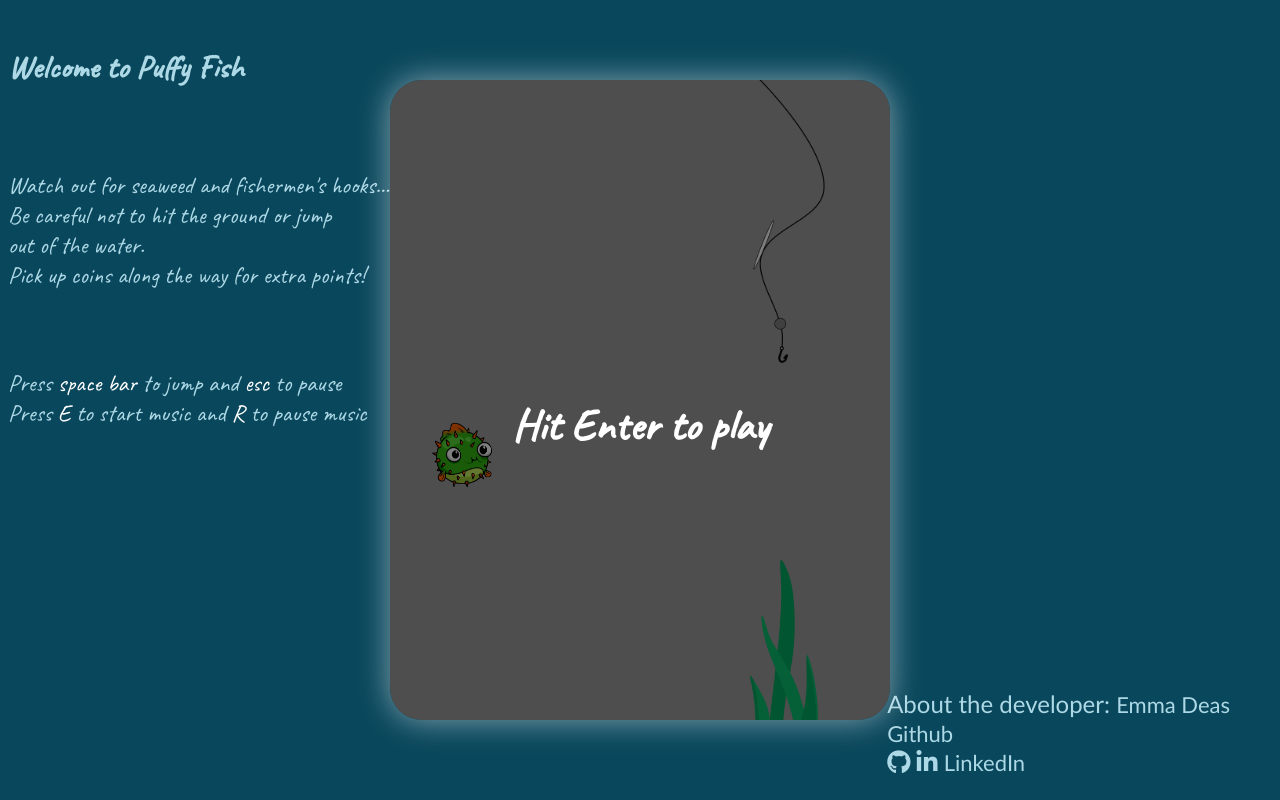
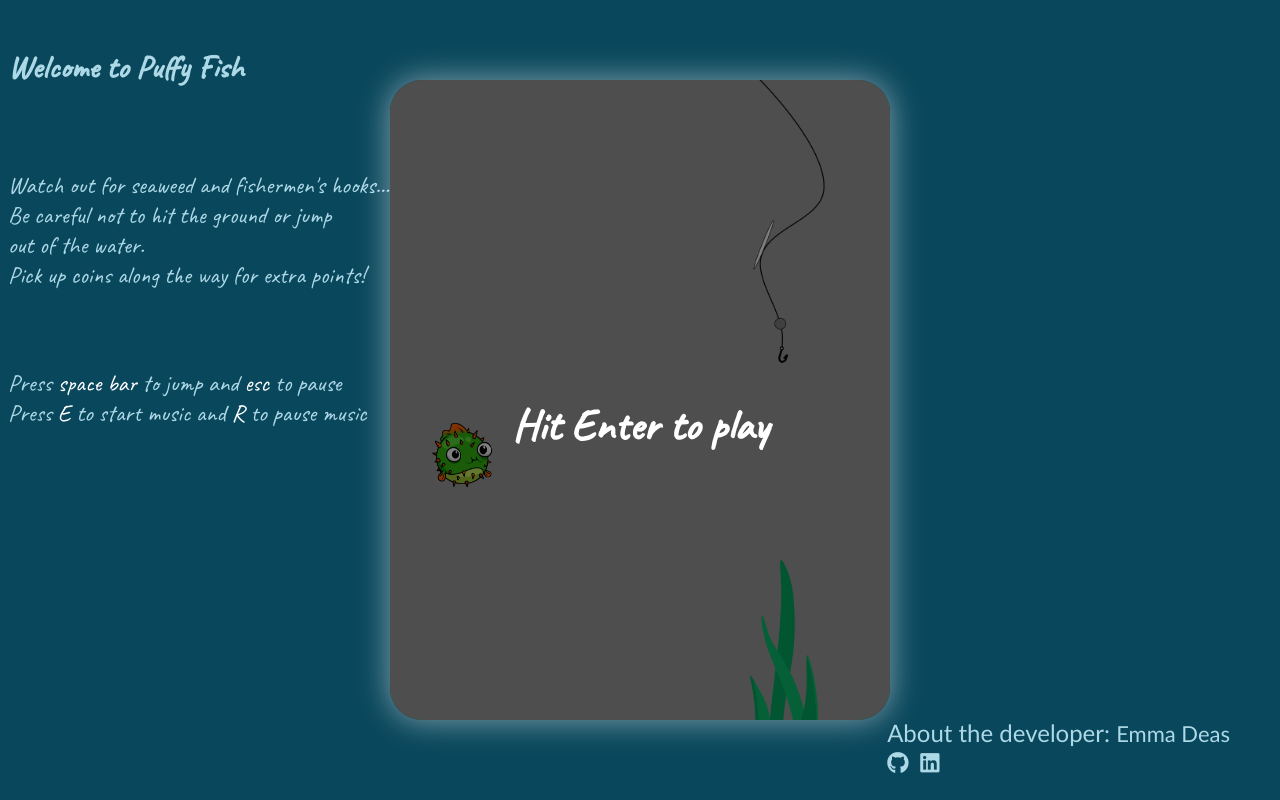
Before and after one commit to emmad5/puffy-fish, a plain HTML site: page index.html in a window 1280 px wide. Drawn offline with Linux system fonts and the light colour scheme.

Commit message:
add linked in and github icons

```diff
--- a/index.html
+++ b/index.html
@@ -5,7 +5,8 @@
 
         <link rel="icon" type="image/png" href="square_fish.png" />
         <link href="https://fonts.googleapis.com/css?family=Caveat" rel="stylesheet">
-        <link rel="stylesheet" href="path/to/font-awesome/css/font-awesome.min.css">
+        <link rel="stylesheet" href="https://use.fontawesome.com/releases/v5.6.3/css/all.css" integrity="sha384-UHRtZLI+pbxtHCWp1t77Bi1L4ZtiqrqD80Kn4Z8NTSRyMA2Fd33n5dQ8lWUE00s/"
+            crossorigin="anonymous">
 
            <style>
             body {
@@ -56,6 +57,7 @@
                 font-family: Caveat;
                 font-size: 24px;
             }
+
         </style>
 
         <img src="fish.png" id="fish">
@@ -91,12 +93,8 @@
             <br />
             <p class='about'>About the developer: <a href="https://www.emmadeas.com">Emma Deas</a>
                 <br />
-                <a href="https://github.com/emmad5">Github</a>
-                <br />
-                <i class="fa fa-github"></i>
-                <i class="fa fa-linkedin" aria-hidden="true"></i>
-
-                <a href="https://www.linkedin.com/in/emma-deas-49020a133/">LinkedIn</a>
+                <a href="https://github.com/emmad5"><i class="fab fa-github"></i>&nbsp;</a>
+                <a href="https://www.linkedin.com/in/emma-deas-49020a133/"><i class="fab fa-linkedin"></i></a>
             </p>
         <canvas width="500" height="640" id="game-canvas"></canvas>
         <script src="player.js"></script>
```
